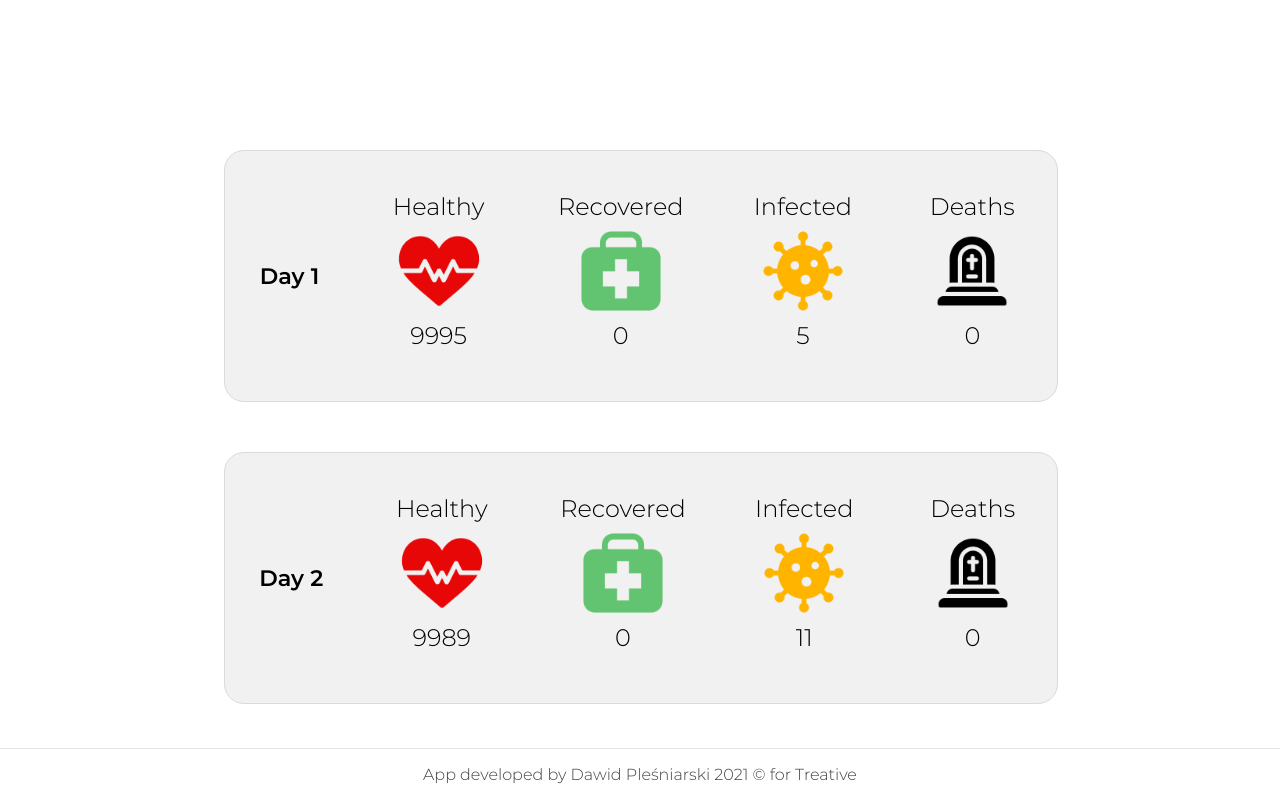
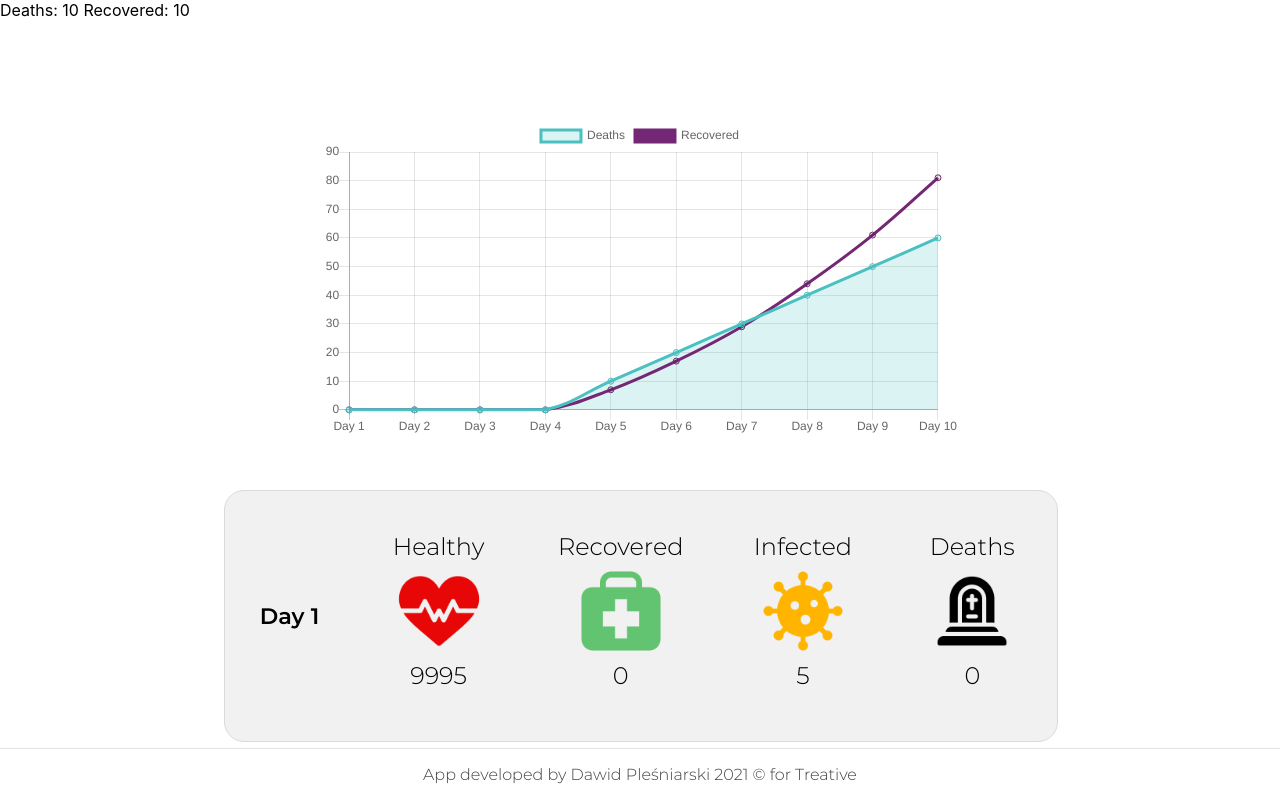
Before and after one commit to dawidplesniarski/trajectory-simulation, a React (Create React App) app: page /simulation in a window 1280 px wide. Shown: the top 798 px of the page. Built offline with nearby package versions, Linux system fonts and the light colour scheme.

Commit message:
LineChart added to SimulationPage

```diff
--- a/src/pages/SimulationPage.js
+++ b/src/pages/SimulationPage.js
@@ -2,8 +2,9 @@ import React from "react";
 import styled from 'styled-components';
 import {withRouter} from "react-router";
 import SimulationDayCell from "../components/tables/SimulationTable/SimulationDayCell";
-import {simulation} from "../utils/helpers";
+import {generateLabels, getDeathsNumber, getRecoveredNumber, simulation} from "../utils/helpers";
 import Footer from "../components/molecules/Footer";
+import { Line } from "react-chartjs-2";
 
 const StyledContainer = styled.div`
   display: flex;
@@ -20,10 +21,40 @@ const StyledListContainer = styled.div`
   width: 65%;
 `;
 
+const StyledChartContainer = styled.div`
+  display: flex;
+  width: 50%;
+`;
+
+const data = {
+    labels: generateLabels(simulation),
+    datasets: [
+        {
+            label: "Deaths",
+            data: getDeathsNumber(simulation),
+            fill: true,
+            backgroundColor: "rgba(75,192,192,0.2)",
+            borderColor: "rgba(75,192,192,1)"
+        },
+        {
+            label: "Recovered",
+            data: getRecoveredNumber(simulation),
+            fill: false,
+            borderColor: "#742774"
+        }
+    ]
+};
+
 const SimulationPage = () => {
     return (
         <>
+            <span>Deaths: {getDeathsNumber(simulation).length} </span>
+            <span>Recovered: {getRecoveredNumber(simulation).length}</span>
+            <span></span>
             <StyledContainer>
+                <StyledChartContainer>
+                    <Line data={data}/>
+                </StyledChartContainer>
                 <StyledListContainer>
                     {simulation.map((item, index) => {
                         return <SimulationDayCell
--- a/src/utils/helpers.js
+++ b/src/utils/helpers.js
@@ -163,3 +163,27 @@ export const simulation = [
         "curedPeoples": 81
     }
 ]
+
+export function  getDeathsNumber(data) {
+    let finalArr = [];
+    data.forEach(item => {
+        finalArr.push(item.deadPeoples);
+    });
+    return finalArr;
+};
+
+export function  getRecoveredNumber(data) {
+    let finalArr = [];
+    data.forEach(item => {
+        finalArr.push(item.curedPeoples);
+    });
+    return finalArr;
+};
+
+export function generateLabels(data) {
+    let finalArr = [];
+    for(let i = 1; i <= data.length; i++) {
+        finalArr.push(`Day ${i}`);
+    };
+    return finalArr;
+}
```
Also changed, not shown: package.json (+9 -7 lines), 1 other file (tests, documents, lock files or other folders).
